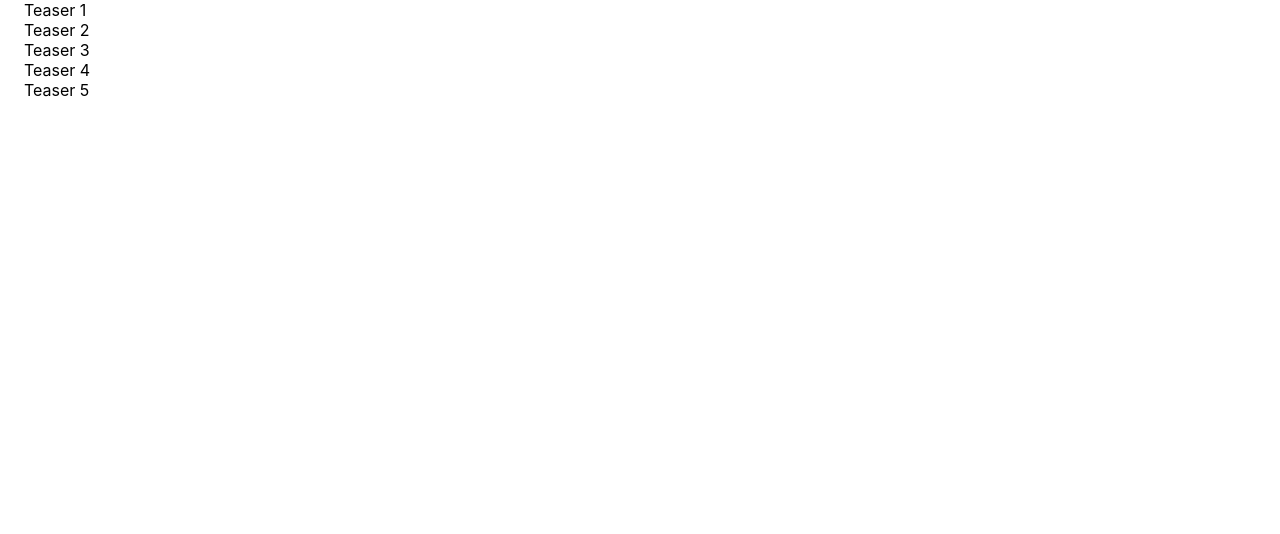
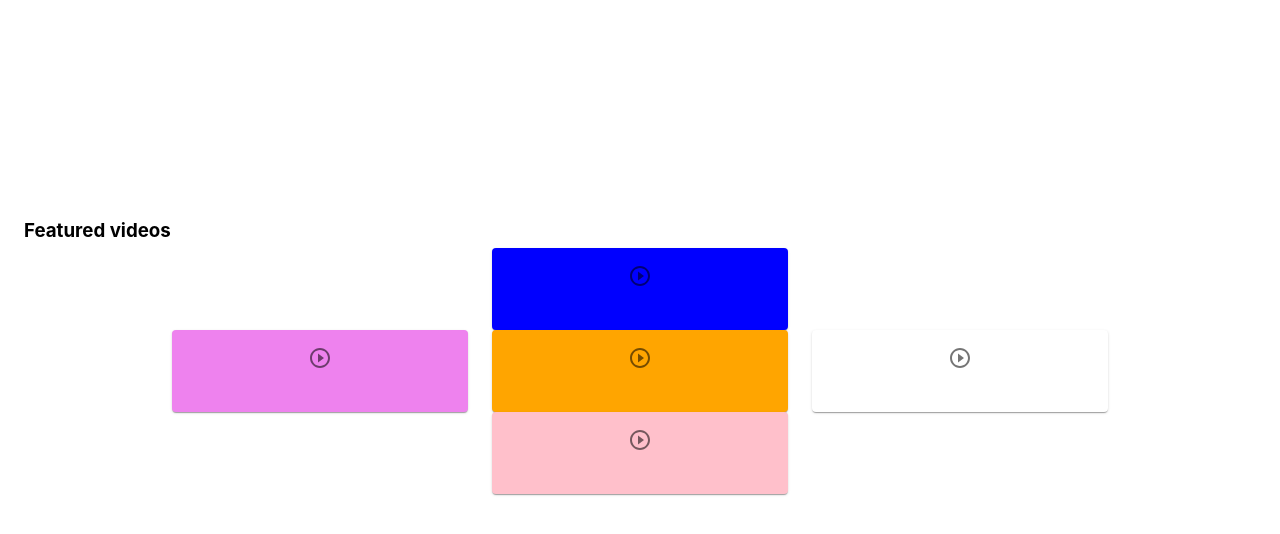
Before and after one commit to Sakai-san/sports, a React (Create React App) app: page / in a window 1280 px wide. Shown: the top 534 px of the page. Built offline with nearby package versions, Linux system fonts and the light colour scheme.

Commit message:
Grid system.

```diff
--- a/src/App.tsx
+++ b/src/App.tsx
@@ -4,9 +4,21 @@ import ClockTeasers from "./ClockTeasers";
 
 function App() {
   return (
-    <Container>
-      <ClockTeasers />
-    </Container>
+    <div>
+      <br />
+      <br />
+      <br />
+      <br />
+      <br />
+      <br />
+      <br />
+      <br />
+      <br />
+      <br />
+      <Container>
+        <ClockTeasers sectionName="Featured videos" />
+      </Container>
+    </div>
   );
 }
 
--- a/src/ClockTeasers.tsx
+++ b/src/ClockTeasers.tsx
@@ -1,19 +1,85 @@
 import React, { FunctionComponent } from "react";
+import { makeStyles, createStyles, Theme } from "@material-ui/core/styles";
+import Paper from "@material-ui/core/Paper";
+import Grid from "@material-ui/core/Grid";
+import PlayCircleOutlineIcon from "@material-ui/icons/PlayCircleOutline";
 
 interface ClockTeasersProps {
+  sectionName: string;
   teasers?: any[];
 }
 
-const ClockTeasers: FunctionComponent<ClockTeasersProps> = ({ teasers }) => {
+const useStyles = makeStyles((theme: Theme) =>
+  createStyles({
+    root: {
+      flexGrow: 1,
+    },
+    paper: {
+      height: "50px",
+      padding: theme.spacing(2),
+      textAlign: "center",
+      color: theme.palette.text.secondary,
+    },
+  })
+);
+const ClockTeasers: FunctionComponent<ClockTeasersProps> = ({
+  teasers,
+  sectionName,
+}) => {
+  const classes = useStyles();
   return (
-    <div>
-      <div>Teaser 1</div>
-      <div>
-        <div>Teaser 2</div>
-        <div>Teaser 3</div>
-        <div>Teaser 4</div>
-      </div>
-      <div>Teaser 5</div>
+    <div className={classes.root}>
+      <h3>{sectionName}</h3>
+      <Grid container spacing={3}>
+        <Grid justify="center" container spacing={3}>
+          <Grid item xs={3}>
+            <Paper
+              className={classes.paper}
+              style={{ backgroundColor: "blue" }}
+            >
+              <PlayCircleOutlineIcon />
+            </Paper>
+          </Grid>
+        </Grid>
+
+        <Grid justify="center" container spacing={3}>
+          <Grid item xs={3}>
+            <Paper
+              className={classes.paper}
+              style={{ backgroundColor: "violet" }}
+            >
+              <PlayCircleOutlineIcon />
+            </Paper>
+          </Grid>
+          <Grid item xs={3}>
+            <Paper
+              className={classes.paper}
+              style={{ backgroundColor: "orange" }}
+            >
+              <PlayCircleOutlineIcon />
+            </Paper>
+          </Grid>
+          <Grid item xs={3}>
+            <Paper
+              className={classes.paper}
+              style={{ backgroundColor: "maron" }}
+            >
+              <PlayCircleOutlineIcon />
+            </Paper>
+          </Grid>
+        </Grid>
+
+        <Grid container justify="center" spacing={3}>
+          <Grid item xs={3}>
+            <Paper
+              className={classes.paper}
+              style={{ backgroundColor: "pink" }}
+            >
+              <PlayCircleOutlineIcon />
+            </Paper>
+          </Grid>
+        </Grid>
+      </Grid>
     </div>
   );
 };
```
